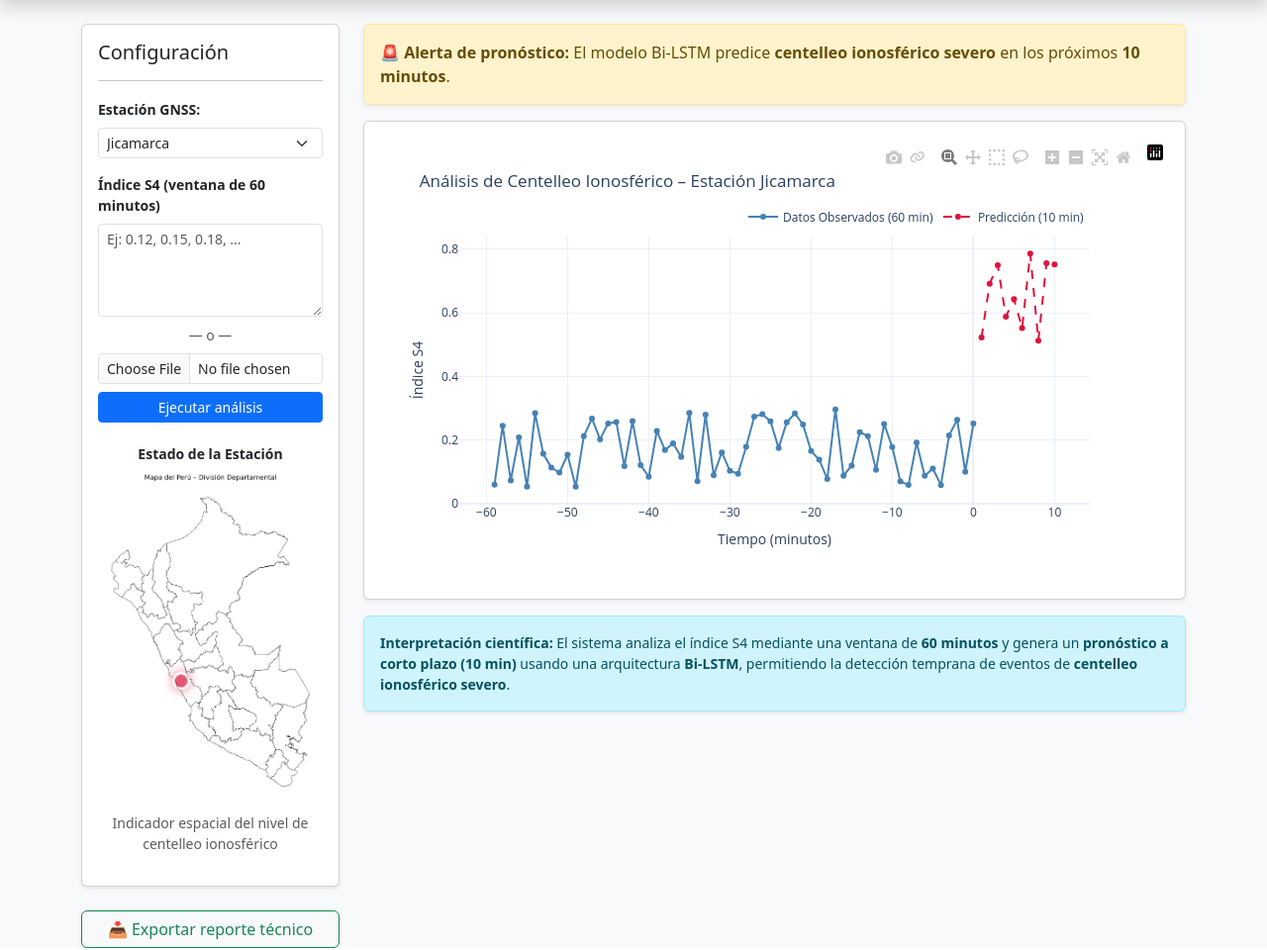
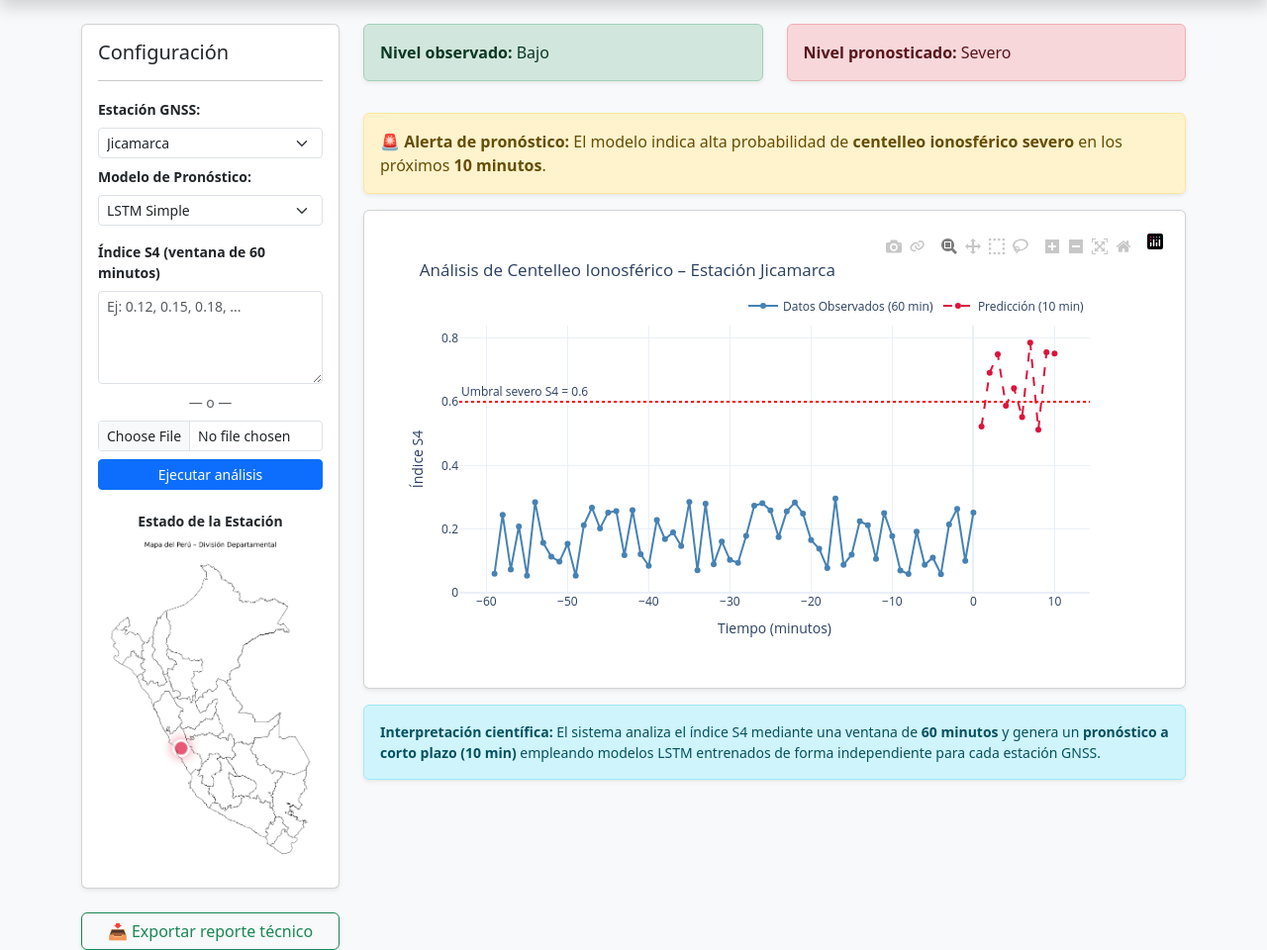
Before and after one commit to sebastianVP/DeepS4Cast, a Django app: page / in a window 1280 px wide. Shown: the part 50-1010 px from the top of the page at 99% size. Run offline with Django 5.2, Linux system fonts and the light colour scheme; some libraries are stand-ins or nearby versions.

Commit message:
update e integracion de modelos LSTM

```diff
--- a/DeepS4Cast/core_forecast/templates/core_forecast/dashboard.html
+++ b/DeepS4Cast/core_forecast/templates/core_forecast/dashboard.html
@@ -15,12 +15,10 @@
             display: inline-block;
             width: 100%;
         }
-
         .map-img {
             width: 100%;
             border-radius: 8px;
         }
-
         .dot {
             position: absolute;
             width: 14px;
@@ -30,17 +28,14 @@
             transform: translate(-50%, -50%);
             animation: pulse 1.5s infinite;
         }
-
         .dot-green {
             background-color: #2e8b57;
             box-shadow: 0 0 8px rgba(46,139,87,0.8);
         }
-
         .dot-red {
             background-color: #dc143c;
             box-shadow: 0 0 8px rgba(220,20,60,0.8);
         }
-
         @keyframes pulse {
             0% { transform: translate(-50%, -50%) scale(1); opacity: 1; }
             50% { transform: translate(-50%, -50%) scale(1.3); opacity: 0.7; }
@@ -73,15 +68,21 @@
 <h5 class="card-title">Configuración</h5>
 <hr>
 
-                    <!-- Estación -->
+<!-- ESTACIÓN -->
 <form method="GET">
     <label class="form-label small fw-bold">Estación GNSS:</label>
-                        <select name="estacion"
-                                class="form-select form-select-sm"
-                                onchange="this.form.submit()">
+    <select name="estacion" class="form-select form-select-sm" onchange="this.form.submit()">
         {% for e in estaciones %}
-                                <option value="{{ e }}" {% if estacion_sel == e %}selected{% endif %}>
-                                    {{ e }}
+        <option value="{{ e }}" {% if estacion_sel == e %}selected{% endif %}>{{ e }}</option>
+        {% endfor %}
+    </select>
+
+    <!-- MODELO -->
+    <label class="form-label small fw-bold mt-2">Modelo de Pronóstico:</label>
+    <select name="modelo" class="form-select form-select-sm" onchange="this.form.submit()">
+        {% for key, name in modelos.items %}
+        <option value="{{ key }}" {% if modelo_sel == key %}selected{% endif %}>
+            {{ name }}
         </option>
         {% endfor %}
     </select>
@@ -90,7 +91,6 @@
 <!-- INPUT LOOKBACK -->
 <form method="POST" enctype="multipart/form-data" class="mt-3">
 {% csrf_token %}
-
 <label class="form-label small fw-bold">
     Índice S4 (ventana de 60 minutos)
 </label>
@@ -102,9 +102,7 @@
 
 <div class="text-center small my-2 text-muted">— o —</div>
 
-                        <input type="file"
-                               name="s4_file"
-                               class="form-control form-control-sm">
+<input type="file" name="s4_file" class="form-control form-control-sm">
 
 <button class="btn btn-primary btn-sm w-100 mt-2">
     Ejecutar análisis
@@ -115,24 +113,14 @@
 <div class="mt-4 text-center">
 <h6 class="small fw-bold">Estado de la Estación</h6>
 <div class="map-container">
-                            <img src="{% static 'core_forecast/img/peru_map.png' %}"
-                                 class="map-img">
+<img src="{% static 'core_forecast/img/peru_map.png' %}" class="map-img">
 
 {% if coord %}
-                            <div class="dot
-                                {% if alerta_observada or alerta_pronostico %}
-                                    dot-red
-                                {% else %}
-                                    dot-green
-                                {% endif %}"
+<div class="dot {% if alerta_observada or alerta_pronostico %}dot-red{% else %}dot-green{% endif %}"
      style="top: {{ coord.top }}%; left: {{ coord.left }}%;">
 </div>
 {% endif %}
 </div>
-
-                        <p class="small text-muted mt-2">
-                            Indicador espacial del nivel de centelleo ionosférico
-                        </p>
 </div>
 
 </div>
@@ -149,12 +137,26 @@
 <!-- ===================== -->
 <div class="col-md-9">
 
+<!-- INDICADORES DE NIVEL -->
+<div class="row mb-3">
+    <div class="col-md-6">
+        <div class="alert alert-{{ nivel_obs_color }} shadow-sm">
+            <strong>Nivel observado:</strong> {{ nivel_obs_txt }}
+        </div>
+    </div>
+    <div class="col-md-6">
+        <div class="alert alert-{{ nivel_pron_color }} shadow-sm">
+            <strong>Nivel pronosticado:</strong> {{ nivel_pron_txt }}
+        </div>
+    </div>
+</div>
+
 <!-- ALERTA OBSERVADA -->
 {% if alerta_observada %}
 <div class="alert alert-danger shadow-sm">
 ⚠️ <strong>Alerta observada:</strong>
 Se detectaron valores de <strong>S4 ≥ 0.6</strong>
-                en la ventana de observación (60 min).
+en la ventana de observación.
 </div>
 {% endif %}
 
@@ -162,12 +164,13 @@
 {% if alerta_pronostico %}
 <div class="alert alert-warning shadow-sm">
 🚨 <strong>Alerta de pronóstico:</strong>
-                El modelo Bi-LSTM predice <strong>centelleo ionosférico severo</strong>
+El modelo <strong>{{ modelos|dictsort:modelo_sel|first }}</strong>
+indica alta probabilidad de
+<strong>centelleo ionosférico severo</strong>
 en los próximos <strong>10 minutos</strong>.
 </div>
 {% endif %}
 
-            <!-- ERROR -->
 {% if error_msg %}
 <div class="alert alert-secondary shadow-sm">
 ⚠️ {{ error_msg }}
@@ -187,9 +190,8 @@
 El sistema analiza el índice S4 mediante una ventana de
 <strong>60 minutos</strong> y genera un
 <strong>pronóstico a corto plazo (10 min)</strong>
-                usando una arquitectura <strong>Bi-LSTM</strong>,
-                permitiendo la detección temprana de eventos de
-                <strong>centelleo ionosférico severo</strong>.
+empleando modelos LSTM entrenados de forma independiente
+para cada estación GNSS.
 </div>
 
 </div>
--- a/DeepS4Cast/core_forecast/views.py
+++ b/DeepS4Cast/core_forecast/views.py
@@ -1,17 +1,32 @@
 # core_forecast/views.py
 from django.shortcuts import render
+from django.conf import settings
+
 import plotly.graph_objects as go
 from plotly.offline import plot
 import numpy as np
+import os
 
 from core_forecast.utils.s4_parser import parse_s4_array
 
+# ======================================================
+# FUNCIÓN: NIVEL DE CENTELLEO
+# ======================================================
+def nivel_centelleo(s4_max):
+    if s4_max < 0.3:
+        return "Bajo", "success"
+    elif s4_max < 0.6:
+        return "Moderado", "warning"
+    else:
+        return "Severo", "danger"
 
 def dashboard_estatico(request):
     # =========================
     # 1. ESTACIÓN SELECCIONADA
     # =========================
     estacion_sel = request.GET.get('estacion', 'Jicamarca')
+    modelo_sel = request.GET.get('modelo', 'simple')
+
 
     estaciones_coords = {
         'Jicamarca': {'top': 63, 'left': 37},
@@ -34,10 +49,31 @@ def dashboard_estatico(request):
     "Tacna",
     "Iquitos"
     ]
+
+    modelos_disponibles = {
+        'simple': 'LSTM Simple',
+        'stacked': 'LSTM Stacked',
+        'bilstm': 'Bi-LSTM'
+    }
+
+
     coord = estaciones_coords.get(estacion_sel)
 
+    # ======================================================
+    # 2. RUTA DEL MODELO (PREPARADA PARA CARGA REAL)
+    # ======================================================
+    model_path = os.path.join(
+        settings.BASE_DIR,
+        'core_forecast',
+        'models_lstm',
+        estacion_sel.lower(),
+        f'{modelo_sel}.h5'
+    )
+
+    # (Más adelante aquí cargarás el modelo real)
+
     # =========================
-    # VARIABLES DE CONTROL
+    # 3. VARIABLES DE CONTROL
     # =========================
     s4_pasado = None
     alerta_observada = False
@@ -45,7 +81,7 @@ def dashboard_estatico(request):
     error_msg = None
 
     # =========================
-    # 2. INPUT DEL USUARIO
+    # 4. INPUT DEL USUARIO
     # =========================
     if request.method == "POST":
         try:
@@ -64,7 +100,7 @@ def dashboard_estatico(request):
             error_msg = str(e)
 
     # =========================
-    # 3. DATOS SIMULADOS
+    # 5. DATOS SIMULADOS (PLACEHOLDER DEL MODELO)
     # =========================
     if s4_pasado is None:
         np.random.seed(hash(estacion_sel) % 100)
@@ -78,14 +114,21 @@ def dashboard_estatico(request):
 
     alerta_pronostico = np.max(s4_futuro) >= 0.6
 
+
+    # ======================================================
+    # 6. NIVELES TEXTUALES
+    # ======================================================
+    nivel_obs_txt, nivel_obs_color = nivel_centelleo(np.max(s4_pasado))
+    nivel_pron_txt, nivel_pron_color = nivel_centelleo(np.max(s4_futuro))
+
     # =========================
-    # 4. COLORES SEGÚN ALERTA
+    # 7. COLORES SEGÚN ALERTA
     # =========================
     color_pasado = '#dc143c' if alerta_observada else '#4682b4'   # rojo / azul
     color_futuro = '#dc143c' if alerta_pronostico else '#2e8b57' # rojo / verde
 
     # =========================
-    # 5. GRÁFICO PLOTLY
+    # 8. GRÁFICO PLOTLY
     # =========================
     fig = go.Figure()
 
@@ -107,6 +150,15 @@ def dashboard_estatico(request):
         marker=dict(color=color_futuro)
     ))
 
+    # Línea crítica S4 = 0.6
+    fig.add_hline(
+        y=0.6,
+        line_dash="dot",
+        line_color="red",
+        annotation_text="Umbral severo S4 = 0.6",
+        annotation_position="top left"
+    )
+
     fig.update_layout(
         title=f'Análisis de Centelleo Ionosférico – Estación {estacion_sel}',
         xaxis_title='Tiempo (minutos)',
@@ -118,17 +170,24 @@ def dashboard_estatico(request):
     plot_div = plot(fig, output_type='div', include_plotlyjs=True)
 
     # =========================
-    # 6. CONTEXTO PARA EL TEMPLATE
+    # 9. CONTEXTO PARA EL TEMPLATE
     # =========================
     context = {
         'plot_div': plot_div,
         'estacion_sel': estacion_sel,
+        'modelo_sel': modelo_sel,
+        'modelos': modelos_disponibles,
         'coord': coord,
         'estaciones':estaciones,
         # alertas
         'alerta_observada': alerta_observada,
         'alerta_pronostico': alerta_pronostico,
 
+        'nivel_obs_txt': nivel_obs_txt,
+        'nivel_obs_color': nivel_obs_color,
+        'nivel_pron_txt': nivel_pron_txt,
+        'nivel_pron_color': nivel_pron_color,
+
         'error_msg': error_msg
     }
 
```
Lines whose indentation alone changed are shown as unchanged.
